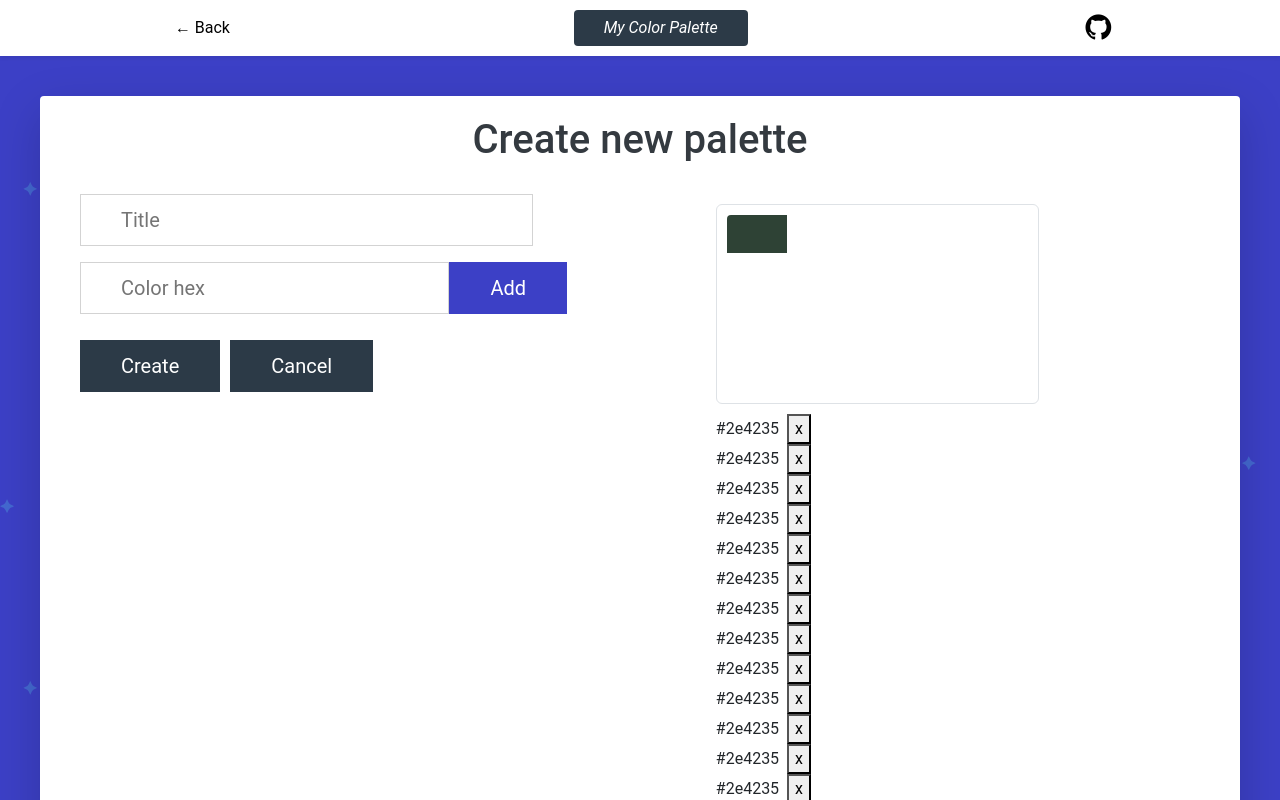
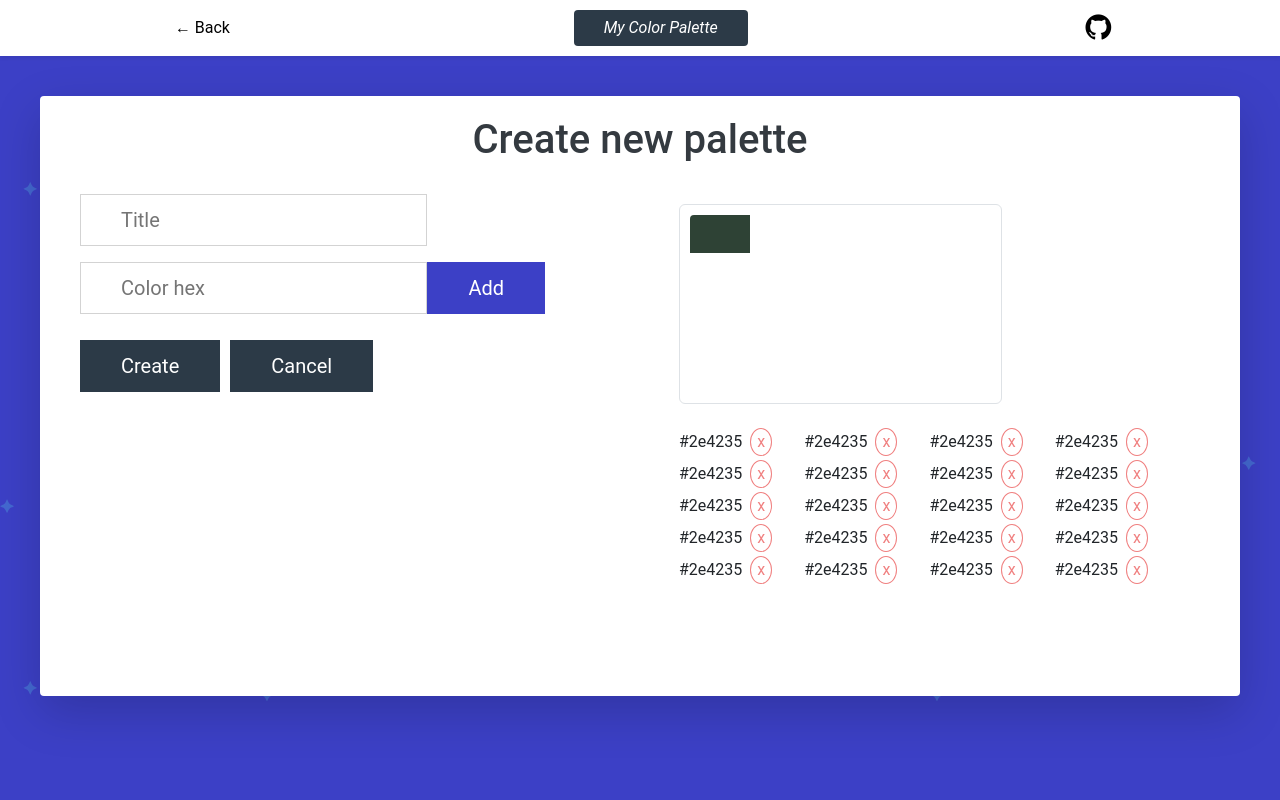
Before and after one commit to nvkex/my-color-palette, a React (Create React App) app: page /new-palette in a window 1280 px wide. Shown: the top 800 px of the page. Built offline with nearby package versions, Linux system fonts and the light colour scheme.

Commit message:
update: new palette page styles

```diff
--- a/src/index.css
+++ b/src/index.css
@@ -346,9 +346,6 @@ body {
   outline: none;
 }
 
-.form-container form #title{
-  width:73.5%;
-}
 
 .form-container form button, #createBtn, #cancelBtn{
   color:white;
@@ -379,4 +376,34 @@ body {
   flex-wrap: wrap;
 }
 
+.color-preview-section .pallete-card:hover{
+  box-shadow: none !important;
+}
+
+.color-code-list{
+  margin-top: 20px;
+  display: flex;
+  flex-direction: column;
+  flex-wrap: wrap;
+  height: 160px;
+}
+
+.color-code-container{
+  margin-top: 4px;
+  margin-right: 6px;
+}
+
+#delColor{
+  border-radius: 50%;
+  outline: none;
+  background-color: inherit;
+  border: 1px solid lightcoral;
+  color: lightcoral;
+}
+
+#delColor:hover{
+  background-color: lightcoral;
+  color: white;
+}
+
 /* End */
```
